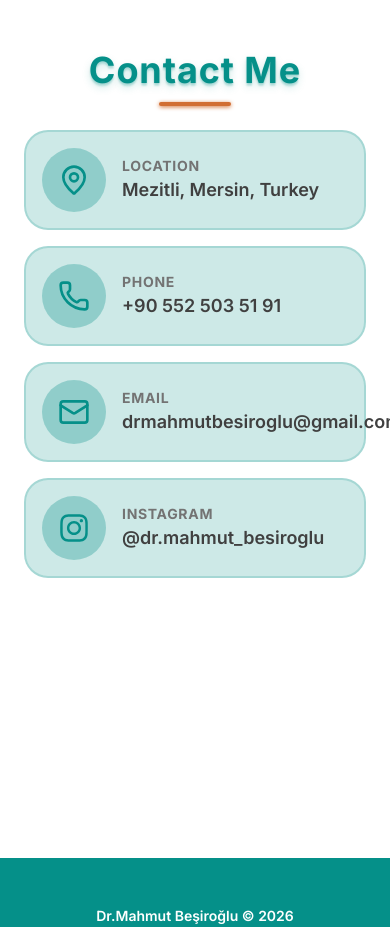
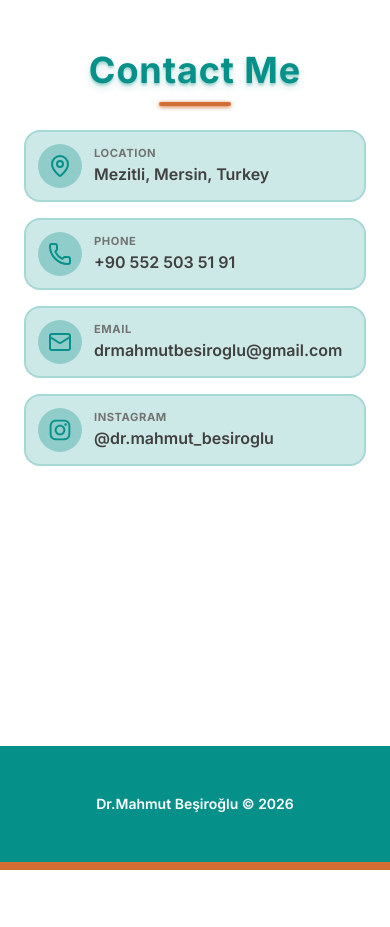
Before and after one commit to MohammedMMC/dr-mbo, a Next.js app: page /en in a window 390 px wide. Shown: the part 4180-5107 px from the top of the page. After the commit the page ends 5050 px from the top, so only its background shows below. Built offline with nearby package versions, Linux system fonts and the light colour scheme; no server answers.

Commit message:
changes in contact section

```diff
--- a/src/components/HomePage.tsx
+++ b/src/components/HomePage.tsx
@@ -139,45 +139,45 @@ export default function HomePage() {
         <h2 className="section-title">{t("titles.contact")}</h2>
 
         <div className="grid grid-cols-1 md:grid-cols-2 gap-4 pb-20">
-          <a href="https://maps.google.com/?q=Mezitli,+Mersin,+Turkey" target="_blank" rel="noreferrer" className="flex items-center gap-4 bg-primary/20 hover:bg-primary/30 transition-colors p-4 rounded-3xl border-2 border-primary/20 backdrop-blur-[1px]">
-            <div className="bg-primary/30 p-4 rounded-full text-primary">
-              <MapPin strokeWidth={2} size={32} />
+          <a href="https://maps.google.com/?q=Mezitli,+Mersin,+Turkey" target="_blank" rel="noreferrer" className="flex items-center gap-3 sm:gap-4 bg-primary/20 hover:bg-primary/30 transition-colors p-3 sm:p-4 rounded-2xl sm:rounded-3xl border-2 border-primary/20 backdrop-blur-[1px]">
+            <div className="bg-primary/30 p-2.5 sm:p-4 rounded-full text-primary">
+              <MapPin strokeWidth={2} className="h-6 w-6 sm:h-8 sm:w-8" />
             </div>
-            <div className="flex flex-col">
-              <span className="text-sm text-neutral-500 font-bold uppercase tracking-wider">{t("contact.location")}</span>
-              <span className="font-semibold text-neutral-700 text-lg">Mezitli, Mersin, Turkey</span>
+            <div className="flex flex-col min-w-0">
+              <span className="text-[0.7rem] sm:text-sm text-neutral-500 font-bold uppercase tracking-wider">{t("contact.location")}</span>
+              <span className="font-semibold text-neutral-700 text-base sm:text-lg break-words">Mezitli, Mersin, Turkey</span>
             </div>
           </a>
 
-          <a href="tel:+905525035191" className="flex items-center gap-4 bg-primary/20 hover:bg-primary/30 transition-colors p-4 rounded-3xl border-2 border-primary/20 backdrop-blur-[1px]">
-            <div className="bg-primary/30 p-4 rounded-full text-primary">
-              <Phone strokeWidth={2} size={32} />
+          <a href="tel:+905525035191" className="flex items-center gap-3 sm:gap-4 bg-primary/20 hover:bg-primary/30 transition-colors p-3 sm:p-4 rounded-2xl sm:rounded-3xl border-2 border-primary/20 backdrop-blur-[1px]">
+            <div className="bg-primary/30 p-2.5 sm:p-4 rounded-full text-primary">
+              <Phone strokeWidth={2} className="h-6 w-6 sm:h-8 sm:w-8" />
             </div>
-            <div className="flex flex-col">
-              <span className="text-sm text-neutral-500 font-bold uppercase tracking-wider">{t("contact.phone")}</span>
-              <span className="font-semibold text-neutral-700 text-lg" dir="ltr">+90 552 503 51 91</span>
+            <div className="flex flex-col min-w-0">
+              <span className="text-[0.7rem] sm:text-sm text-neutral-500 font-bold uppercase tracking-wider">{t("contact.phone")}</span>
+              <span className="font-semibold text-neutral-700 text-base sm:text-lg break-words" dir="ltr">+90 552 503 51 91</span>
             </div>
           </a>
 
-          <a href="mailto:drmahmutbesiroglu@gmail.com" className="flex items-center gap-4 bg-primary/20 hover:bg-primary/30 transition-colors p-4 rounded-3xl border-2 border-primary/20 backdrop-blur-[1px]">
-            <div className="bg-primary/30 p-4 rounded-full text-primary">
-              <Mail strokeWidth={2} size={32} />
+          <a href="mailto:drmahmutbesiroglu@gmail.com" className="flex items-center gap-3 sm:gap-4 bg-primary/20 hover:bg-primary/30 transition-colors p-3 sm:p-4 rounded-2xl sm:rounded-3xl border-2 border-primary/20 backdrop-blur-[1px]">
+            <div className="bg-primary/30 p-2.5 sm:p-4 rounded-full text-primary">
+              <Mail strokeWidth={2} className="h-6 w-6 sm:h-8 sm:w-8" />
             </div>
-            <div className="flex flex-col">
-              <span className="text-sm text-neutral-500 font-bold uppercase tracking-wider">{t("contact.email")}</span>
-              <span className="font-semibold text-neutral-700 text-lg">drmahmutbesiroglu@gmail.com</span>
+            <div className="flex flex-col min-w-0">
+              <span className="text-[0.7rem] sm:text-sm text-neutral-500 font-bold uppercase tracking-wider">{t("contact.email")}</span>
+              <span className="font-semibold text-neutral-700 text-base sm:text-lg break-words">drmahmutbesiroglu@gmail.com</span>
             </div>
           </a>
 
-          <a href="https://instagram.com/dr.mahmut_besiroglu" target="_blank" rel="noreferrer" className="flex items-center gap-4 bg-primary/20 hover:bg-primary/30 transition-colors p-4 rounded-3xl border-2 border-primary/20 backdrop-blur-[1px]">
-            <div className="bg-primary/30 p-4 rounded-full text-primary">
-              <svg xmlns="http://www.w3.org/2000/svg" width={32} height={32} fill="currentColor" viewBox="60 60 520 520">
+          <a href="https://instagram.com/dr.mahmut_besiroglu" target="_blank" rel="noreferrer" className="flex items-center gap-3 sm:gap-4 bg-primary/20 hover:bg-primary/30 transition-colors p-3 sm:p-4 rounded-2xl sm:rounded-3xl border-2 border-primary/20 backdrop-blur-[1px]">
+            <div className="bg-primary/30 p-2.5 sm:p-4 rounded-full text-primary">
+              <svg xmlns="http://www.w3.org/2000/svg" className="h-6 w-6 sm:h-8 sm:w-8" fill="currentColor" viewBox="60 60 520 520">
                 <path d="M320.3 205C256.8 204.8 205.2 256.2 205 319.7C204.8 383.2 256.2 434.8 319.7 435C383.2 435.2 434.8 383.8 435 320.3C435.2 256.8 383.8 205.2 320.3 205zM319.7 245.4C360.9 245.2 394.4 278.5 394.6 319.7C394.8 360.9 361.5 394.4 320.3 394.6C279.1 394.8 245.6 361.5 245.4 320.3C245.2 279.1 278.5 245.6 319.7 245.4zM413.1 200.3C413.1 185.5 425.1 173.5 439.9 173.5C454.7 173.5 466.7 185.5 466.7 200.3C466.7 215.1 454.7 227.1 439.9 227.1C425.1 227.1 413.1 215.1 413.1 200.3zM542.8 227.5C541.1 191.6 532.9 159.8 506.6 133.6C480.4 107.4 448.6 99.2 412.7 97.4C375.7 95.3 264.8 95.3 227.8 97.4C192 99.1 160.2 107.3 133.9 133.5C107.6 159.7 99.5 191.5 97.7 227.4C95.6 264.4 95.6 375.3 97.7 412.3C99.4 448.2 107.6 480 133.9 506.2C160.2 532.4 191.9 540.6 227.8 542.4C264.8 544.5 375.7 544.5 412.7 542.4C448.6 540.7 480.4 532.5 506.6 506.2C532.8 480 541 448.2 542.8 412.3C544.9 375.3 544.9 264.5 542.8 227.5zM495 452C487.2 471.6 472.1 486.7 452.4 494.6C422.9 506.3 352.9 503.6 320.3 503.6C287.7 503.6 217.6 506.2 188.2 494.6C168.6 486.8 153.5 471.7 145.6 452C133.9 422.5 136.6 352.5 136.6 319.9C136.6 287.3 134 217.2 145.6 187.8C153.4 168.2 168.5 153.1 188.2 145.2C217.7 133.5 287.7 136.2 320.3 136.2C352.9 136.2 423 133.6 452.4 145.2C472 153 487.1 168.1 495 187.8C506.7 217.3 504 287.3 504 319.9C504 352.5 506.7 422.6 495 452z" />
               </svg>
             </div>
-            <div className="flex flex-col">
-              <span className="text-sm text-neutral-500 font-bold uppercase tracking-wider">{t("contact.instagram")}</span>
-              <span className="font-semibold text-neutral-700 text-lg">@dr.mahmut_besiroglu</span>
+            <div className="flex flex-col min-w-0">
+              <span className="text-[0.7rem] sm:text-sm text-neutral-500 font-bold uppercase tracking-wider">{t("contact.instagram")}</span>
+              <span className="font-semibold text-neutral-700 text-base sm:text-lg break-words">@dr.mahmut_besiroglu</span>
             </div>
           </a>
         </div>
```
